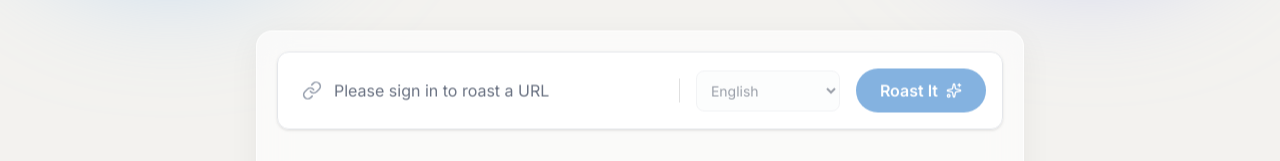
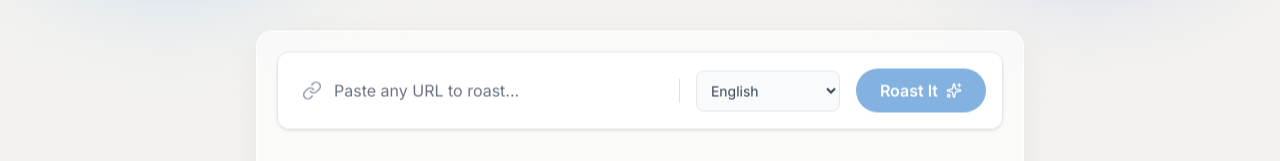
Before and after one commit to Aatheeswaran-M/Link_Roaster, a React app in the folder frontend/: page / in a window 1280 px wide. Shown: the part 474-635 px from the top of the page. Built offline with nearby package versions, Linux system fonts and the light colour scheme; no server answers; the HTML template or start-up script is replaced by a standard one.

Commit message:
fix: unlock roast input form for guests

```diff
--- a/frontend/src/components/RoastForm.jsx
+++ b/frontend/src/components/RoastForm.jsx
@@ -27,10 +27,10 @@ const RoastForm = ({ onSubmit, isLoading }) => {
             type="url"
             value={url}
             onChange={(e) => setUrl(e.target.value)}
-            placeholder={user ? "Paste any URL to roast..." : "Please sign in to roast a URL"}
+            placeholder="Paste any URL to roast..."
             className="w-full bg-transparent text-[#000000] placeholder-gray-500 focus:outline-none text-base"
             required
-            disabled={isLoading || !user}
+            disabled={isLoading}
           />
         </div>
 
@@ -38,7 +38,7 @@ const RoastForm = ({ onSubmit, isLoading }) => {
           <select
             value={language}
             onChange={(e) => setLanguage(e.target.value)}
-            disabled={isLoading || !user}
+            disabled={isLoading}
             className="bg-gray-50 border border-gray-200 text-gray-700 text-sm rounded-lg focus:ring-[#0A66C2] focus:border-[#0A66C2] block w-full md:w-36 p-2.5 outline-none cursor-pointer disabled:opacity-50"
           >
             <option value="English">English</option>
@@ -52,7 +52,7 @@ const RoastForm = ({ onSubmit, isLoading }) => {
 
         <button
           type="submit"
-          disabled={isLoading || !url.trim() || !user}
+          disabled={isLoading || !url.trim()}
           className="w-full sm:w-auto px-6 py-2.5 bg-[#0A66C2] hover:bg-[#004182] text-white font-semibold rounded-full transition-colors disabled:opacity-50 disabled:cursor-not-allowed flex items-center justify-center gap-2"
         >
           {isLoading ? (
```
